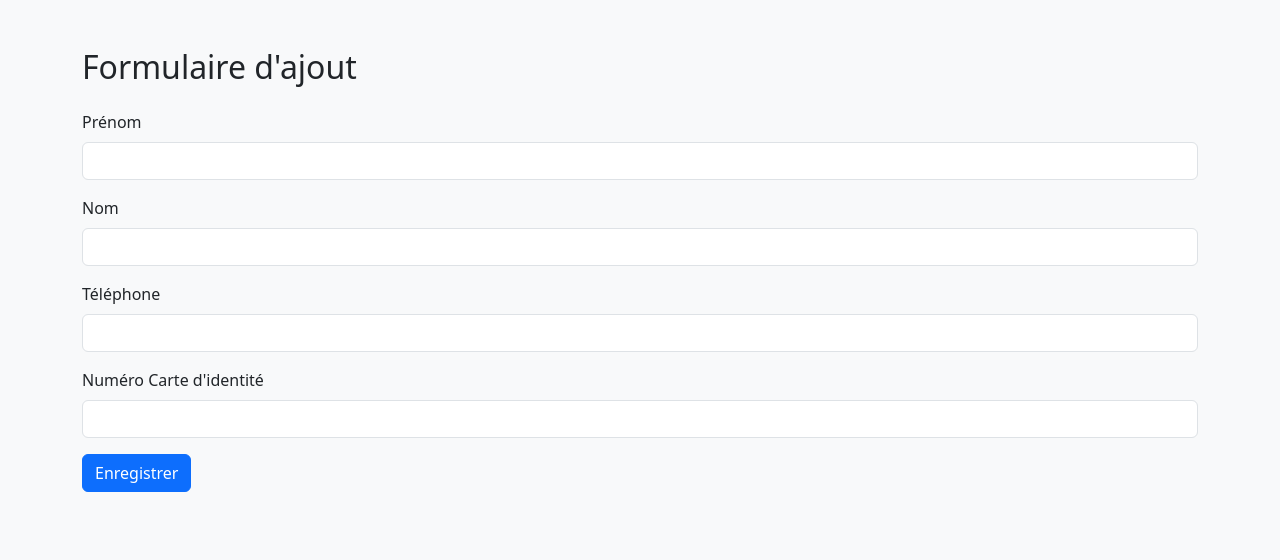
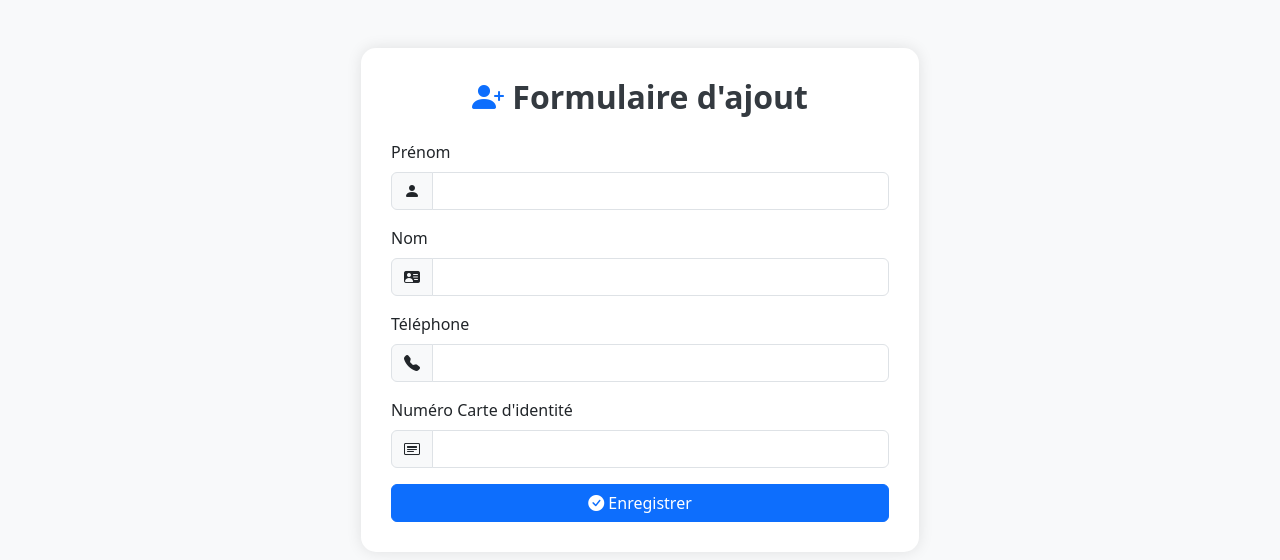
Before and after one commit to coly826/soulaye_faye, a plain HTML site: page index.html in a window 1280 px wide. Drawn offline with nearby package versions, Linux system fonts and the light colour scheme.

Commit message:
first commit

```diff
--- a/index.html
+++ b/index.html
@@ -3,31 +3,80 @@
 <head>
   <meta charset="UTF-8" />
   <meta name="viewport" content="width=device-width, initial-scale=1.0"/>
-  <title>Formulaire</title>
+  <title>Formulaire d'ajout</title>
   <link href="https://cdn.jsdelivr.net/npm/bootstrap@5.3.0/dist/css/bootstrap.min.css" rel="stylesheet">
+  <link href="https://cdn.jsdelivr.net/npm/bootstrap-icons@1.10.5/font/bootstrap-icons.css" rel="stylesheet">
+  <style>
+    body {
+      background-color: #f8f9fa;
+    }
+
+    .fade-in {
+      animation: fadeIn 1s ease-in-out;
+    }
+
+    @keyframes fadeIn {
+      from { opacity: 0; transform: translateY(20px); }
+      to { opacity: 1; transform: translateY(0); }
+    }
+
+    .form-container {
+      background: #fff;
+      padding: 30px;
+      border-radius: 15px;
+      box-shadow: 0 0 15px rgba(0,0,0,0.1);
+    }
+
+    h2 {
+      font-weight: bold;
+      color: #343a40;
+    }
+  </style>
 </head>
-<body class="bg-light">
-  <div class="container mt-5">
-    <h2 class="mb-4">Formulaire d'ajout</h2>
+<body>
+  <div class="container mt-5 fade-in">
+    <div class="form-container mx-auto col-md-6">
+      <h2 class="mb-4 text-center"><i class="bi bi-person-plus-fill text-primary"></i> Formulaire d'ajout</h2>
       <form id="userForm">
         <div class="mb-3">
           <label for="prenom" class="form-label">Prénom</label>
+          <div class="input-group">
+            <span class="input-group-text"><i class="bi bi-person-fill"></i></span>
             <input type="text" class="form-control" id="prenom" required>
           </div>
+        </div>
+
         <div class="mb-3">
           <label for="nom" class="form-label">Nom</label>
+          <div class="input-group">
+            <span class="input-group-text"><i class="bi bi-person-vcard-fill"></i></span>
             <input type="text" class="form-control" id="nom" required>
           </div>
+        </div>
+
         <div class="mb-3">
           <label for="tel" class="form-label">Téléphone</label>
+          <div class="input-group">
+            <span class="input-group-text"><i class="bi bi-telephone-fill"></i></span>
             <input type="tel" class="form-control" id="tel" required>
           </div>
+        </div>
+
         <div class="mb-3">
           <label for="cin" class="form-label">Numéro Carte d'identité</label>
+          <div class="input-group">
+            <span class="input-group-text"><i class="bi bi-card-heading"></i></span>
             <input type="text" class="form-control" id="cin" required>
           </div>
-      <button type="submit" class="btn btn-primary">Enregistrer</button>
+        </div>
+
+        <div class="d-grid">
+          <button type="submit" class="btn btn-primary">
+            <i class="bi bi-check-circle-fill"></i> Enregistrer
+          </button>
+        </div>
       </form>
+    </div>
   </div>
 
   <script>
@@ -45,7 +94,7 @@
       existing.push(user);
       localStorage.setItem("users", JSON.stringify(existing));
 
-      alert("Enregistré avec succès !");
+      alert("✅ Enregistré avec succès !");
       window.location.href = 'liste.html';
       this.reset();
     });
```
Also changed, not shown: liste.html (+59 -13 lines). Lines whose indentation alone changed are shown as unchanged.
